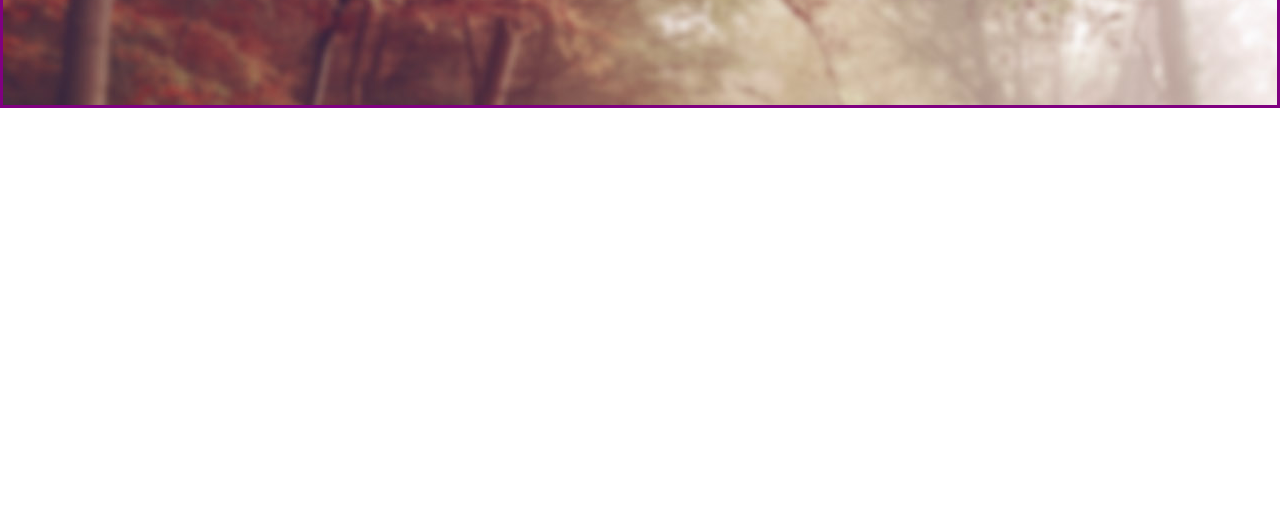
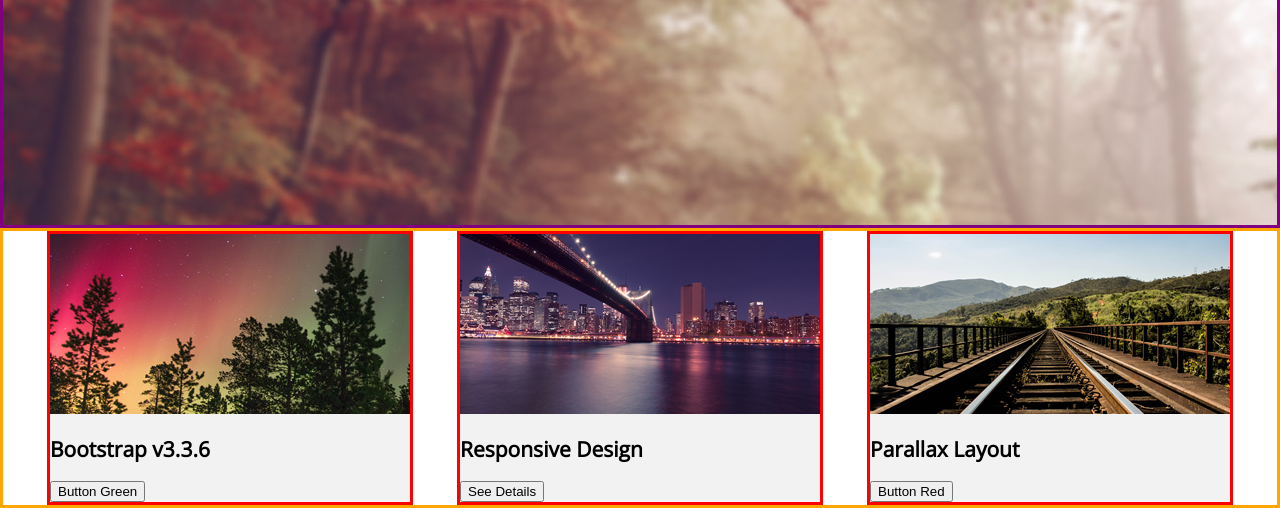
Before and after one commit to David-E-Alvarez/Conquer, a plain HTML site: page index.html in a window 1280 px wide. Shown: the part 367-875 px from the top of the page. Before the commit the page ends 800 px from the top, so only its background shows below. Drawn offline with nearby package versions, Linux system fonts and the light colour scheme.

Commit message:
added section html element for three Bootstrap card like divs

```diff
--- a/index.html
+++ b/index.html
@@ -28,6 +28,35 @@
             <h4>Simple Bootstrap Template</h4>
         </div>
     </section>
+    <!-- next section for divs ("cards")-->
+    <section id="div-cards">
+        <div class="card">
+            <!--pic-->
+            <img src="img/1-1.jpg" alt="forest trees with northern light sky in the background">
+            <!--text (h1 & p)-->
+            <h2>Bootstrap v3.3.6</h2>
+            <!--button-->
+            <button type="button">Button Green</button>
+        </div>
+
+        <div class="card">
+            <!--pic-->
+            <img src="img/1-2.jpg" alt="Brooklyn bridge at night">
+            <!--text (h1 & p)-->
+            <h2>Responsive Design</h2>
+            <!--button-->
+            <button type="button">See Details</button>
+        </div>
+
+        <div class="card">
+            <!--pic-->
+            <img src="img/1-3.jpg" alt="train tracks in the hills">
+            <!--text (h1 & p)-->
+            <h2>Parallax Layout</h2>
+            <!--button-->
+            <button type="button">Button Red</button>
+        </div>
+    </section>
 </body>
 
 </html>
--- a/styles.css
+++ b/styles.css
@@ -39,7 +39,7 @@ body{
     border-color: purple;
     border-width: medium;
     /*https://stackoverflow.com/questions/22247178/html-sections-100-height-of-viewport*/
-    height: 50vh;
+    height: 65vh;
     display: flex;
     flex-direction: column;
     justify-content: center;
@@ -54,3 +54,19 @@ body{
     text-shadow: 2px 2px #000;
     text-align: center;
 }
+
+#div-cards{
+    border-style: solid;
+    border-color: orange;
+    border-width: medium;
+    display: flex;
+    flex-direction: row;
+    justify-content: space-evenly;
+}
+
+.card{
+    background: #F2F2F2;
+    border-style: solid;
+    border-color: red;
+    border-width: medium;
+}
```
Also changed, not shown: img/1-1.jpg (added), img/1-2.jpg (added), img/1-3.jpg (added).
